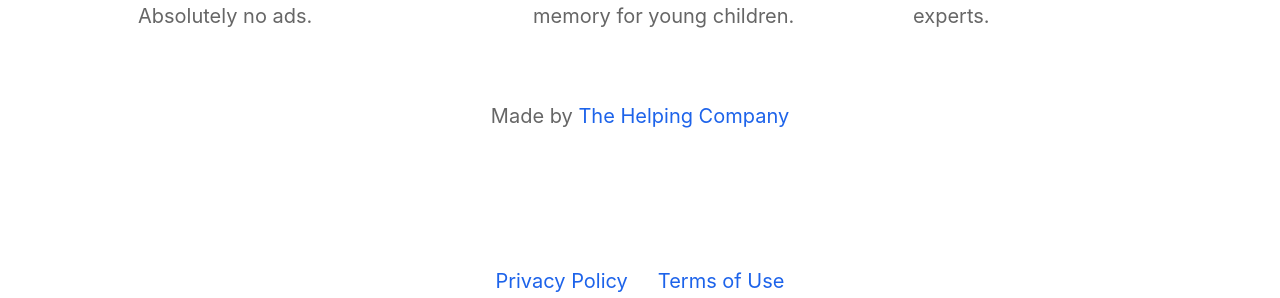
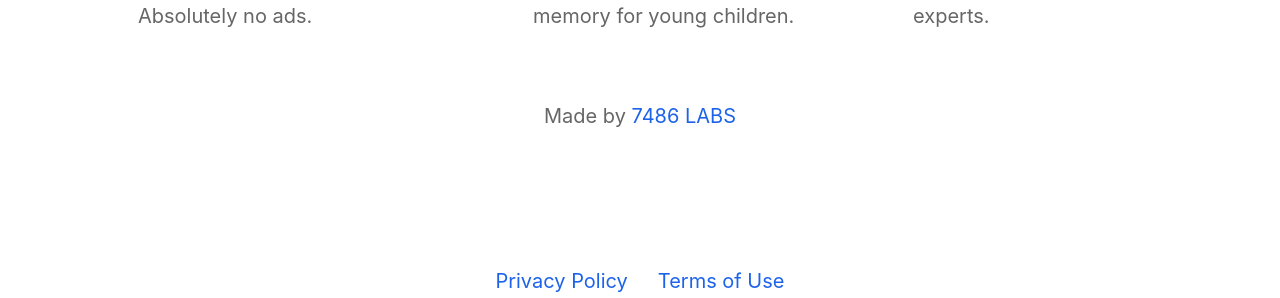
Before and after one commit to 7486LABS/ronny-app, a Jekyll site: the page built from index.html, in a window 1280 px wide. Shown: the part 1251-1549 px from the top of the page. Built offline with Jekyll 4.4.1, drawn with Linux system fonts in a browser that asks for light colours; nearby versions of some CDN libraries.

Commit message:
Update _config.yml

```diff
--- a/_config.yml
+++ b/_config.yml
@@ -19,12 +19,12 @@ enable_smart_app_banner                   : true
 
 
 # Information About Yourself
-your_name                                 : The Helping Company
-your_link                                 : https://www.thehelpingcompany.com
+your_name                                 : 7486 LABS
+your_link                                 : https://7486labs.com/
 your_city                                 :
 email_address                             :
 facebook_username                         :
-instagram_username                        : thehelpingcompany
+instagram_username                        :
 twitter_username                          :
 github_username                           :
 youtube_username                          :
```
